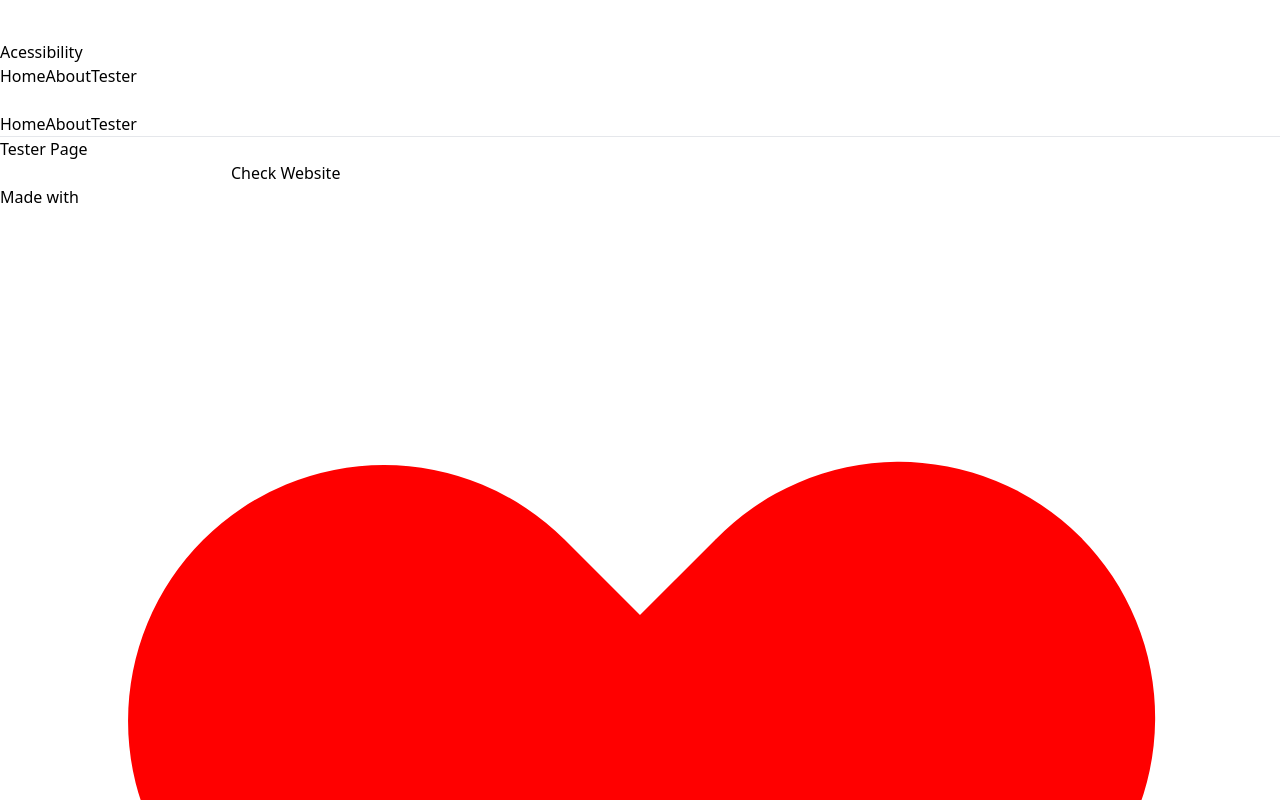
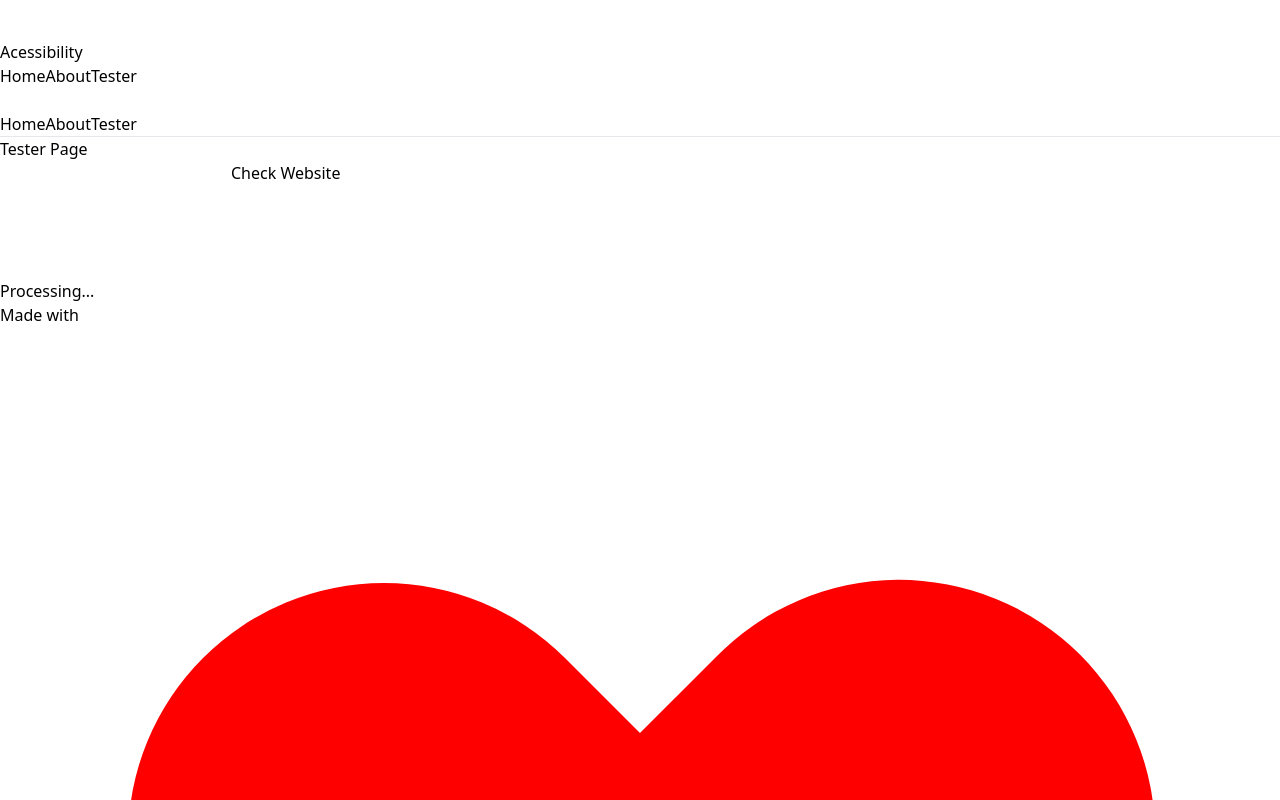
Before and after one commit to singhkunal2050/Acessibility, a React (Vite) app in the folder public/: page /tester in a window 1280 px wide. Shown: the part 1240-2040 px from the top of the page. Built offline with nearby package versions, Linux system fonts and the light colour scheme.

Commit message:
added loading state toogle handler

```diff
--- a/public/src/pages/Tester.jsx
+++ b/public/src/pages/Tester.jsx
@@ -1,24 +1,74 @@
-import React from 'react'
+import React from "react";
+import { useState } from "react";
 
 function Tester() {
+
+  // Bind Input
+  const [websiteURL , setwebsiteURL] =  useState('')
+  const [loadingState , setloadingState] = useState(false)
+
+  // Handle Submit
+  async function handleSubmit(e){
+    e.preventDefault();
+    if(!websiteURL==""){
+      console.warn("Working")
+      setloadingState(!loadingState)
+      console.log(websiteURL)
+
+    }else{
+      console.log("NO URL Sent!")
+      console.log("Please enter URL")
+    }
+  }
+
+
   return (
-    <div className='tester-page min-h-screen'>
+    <div className="tester-page min-h-screen">
 
-      <div className="top-section py-5">
-      <div className="container">
-          <h1 className='text-4xl font-extrabold text-center'>Tester Page</h1>
-      </div>
+      <div className="search-section py-5">
+        <div className="container mx-auto">
+          <h1 className="text-4xl font-extrabold text-center">Tester Page</h1>
+
+          <form
+            id="form"
+            onSubmit={handleSubmit}
+            className="my-4 p-6 shadow-lg flex flex-col  sm:flex-row  justify-center bg-indigo-100 mx-4 py-10"
+          >
+            <input
+              type="url"
+              required
+              className=" min-w-[80%] shadow-sm border-2 border-gray-300 px-4 py-2"
+              onChange={(e) => {
+                setwebsiteURL(e.target.value);
+                console.log(e.target.value);
+              }}
+            />
+            <button
+              type="submit"
+              className="bg-indigo-800 border-2 border-indigo-700 px-4 py-2 text-white font-bold"
+            >
+              Check Website
+            </button>
+          </form>
+        </div>
       </div>
 
-      <form action="" className='p-6 shadow-lg flex justify-center bg-indigo-100 mx-[10%] py-10'>
-        <input type="text" className=' min-w-[60vw] shadow-sm border-2 border-gray-300 px-4 py-2' />
-        <button type='submit' className='bg-indigo-800 border-2 border-indigo-700 px-4 py-2 text-white font-bold' >Check Website</button>
-      </form>
+      <div className="results-section">
 
 
 
+      <div className={"loading-state " + ( loadingState ? "" : "hidden" ) }>
+        <button type="button" class="bg-indigo-500 flex px-4 py-2 space-x-2 text-white mx-auto" disabled>
+          <svg class="animate-spin h-5 w-5 mr-3 border-2 border-white" viewBox="0 0 24 24">
+          </svg>
+          Processing...
+        </button>
+      </div>
+
+      </div>
+
     </div>
-  )
+  );
 }
 
-export default Tester
+export default Tester;
```
